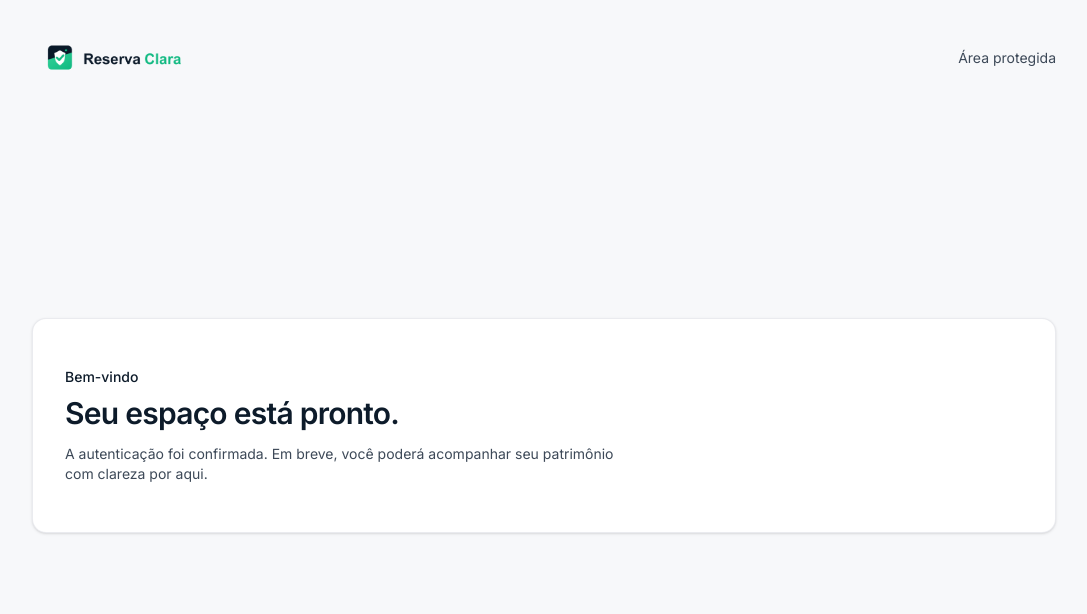
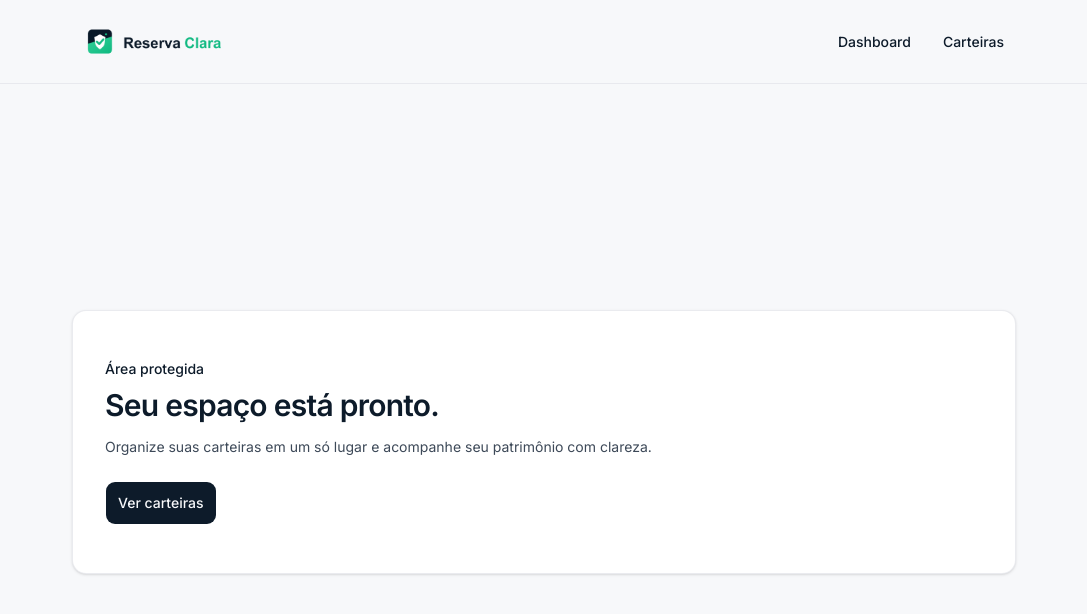
Before and after one commit to willian2s/reserva-clara, a Next.js app: page /dashboard in a window 1280 px wide. Shown: the top 614 px of the page, without its empty margins (96-1183 px from the left). Built offline with nearby package versions, Linux system fonts and the light colour scheme; no server answers; sample sign-in values are in the browser's storage.

Commit message:
feat(auth): add protected portfolio shell

```diff
--- /dev/null
+++ b/src/app/(app)/(protected)/dashboard/page.tsx
@@ -0,0 +1,29 @@
+import Link from "next/link";
+
+import { Card, CardContent } from "@/components/ui/card";
+import { buttonVariants } from "@/components/ui/button";
+
+export default function DashboardPage() {
+  return (
+    <section className="mx-auto flex w-full max-w-5xl flex-1 items-center px-4 py-12 sm:px-6 lg:px-10 lg:py-16">
+      <Card className="w-full border-border/80 shadow-sm">
+        <CardContent className="p-6 sm:p-8">
+          <p className="text-sm font-medium text-primary">Área protegida</p>
+          <h1 className="mt-2 font-heading text-2xl font-semibold tracking-tight sm:text-3xl">
+            Seu espaço está pronto.
+          </h1>
+          <p className="mt-3 max-w-xl text-muted-foreground">
+            Organize suas carteiras em um só lugar e acompanhe seu patrimônio
+            com clareza.
+          </p>
+          <Link
+            className={`${buttonVariants({ size: "lg" })} mt-6`}
+            href="/portfolios"
+          >
+            Ver carteiras
+          </Link>
+        </CardContent>
+      </Card>
+    </section>
+  );
+}
--- /dev/null
+++ b/src/app/(app)/(protected)/layout.tsx
@@ -0,0 +1,47 @@
+import Image from "next/image";
+import Link from "next/link";
+import type { ReactNode } from "react";
+
+import { AuthGate } from "@/components/auth/auth-gate";
+
+export default function ProtectedLayout({ children }: { children: ReactNode }) {
+  return (
+    <AuthGate>
+      <div className="flex min-h-full flex-1 flex-col">
+        <header className="border-b border-border/80 bg-background">
+          <div className="mx-auto flex w-full max-w-5xl flex-wrap items-center justify-between gap-4 px-4 py-4 sm:px-6 lg:px-10">
+            <Image
+              src="/brand/logo-horizontal.png"
+              alt="Reserva Clara"
+              width={979}
+              height={285}
+              priority
+              className="h-auto w-36 sm:w-44"
+            />
+            <nav aria-label="Navegação principal">
+              <ul className="flex items-center gap-2 text-sm font-medium">
+                <li>
+                  <Link
+                    className="rounded-control px-3 py-2 text-foreground underline-offset-4 hover:bg-muted hover:underline focus-visible:outline-none focus-visible:ring-3 focus-visible:ring-ring/50"
+                    href="/dashboard"
+                  >
+                    Dashboard
+                  </Link>
+                </li>
+                <li>
+                  <Link
+                    className="rounded-control px-3 py-2 text-foreground underline-offset-4 hover:bg-muted hover:underline focus-visible:outline-none focus-visible:ring-3 focus-visible:ring-ring/50"
+                    href="/portfolios"
+                  >
+                    Carteiras
+                  </Link>
+                </li>
+              </ul>
+            </nav>
+          </div>
+        </header>
+        <main className="flex flex-1 flex-col">{children}</main>
+      </div>
+    </AuthGate>
+  );
+}
--- a/src/app/(app)/dashboard/page.tsx
+++ /dev/null
@@ -1,5 +0,0 @@
-import { DashboardGate } from "@/components/auth/dashboard-gate";
-
-export default function DashboardPage() {
-  return <DashboardGate />;
-}
--- /dev/null
+++ b/src/components/auth/auth-gate.tsx
@@ -0,0 +1,77 @@
+"use client";
+
+import { Fragment, useEffect, useRef, useState, type ReactNode } from "react";
+import { onAuthStateChanged } from "firebase/auth";
+import { useRouter } from "next/navigation";
+
+import { auth } from "@/lib/firebase/client";
+
+type AuthState = "checking" | "authenticated" | "redirecting";
+
+const STATUS_MESSAGES = {
+  checking: "Verificando sua sessão...",
+  redirecting: "Sessão não encontrada. Redirecionando para o login...",
+} as const;
+
+type AuthGateProps = {
+  children: ReactNode;
+};
+
+export function AuthGate({ children }: AuthGateProps) {
+  const router = useRouter();
+  const [authState, setAuthState] = useState<AuthState>("checking");
+  const [authenticatedUserKey, setAuthenticatedUserKey] = useState<
+    string | null
+  >(null);
+  const isMountedRef = useRef(true);
+  const redirectStartedRef = useRef(false);
+
+  useEffect(() => {
+    isMountedRef.current = true;
+
+    const unsubscribe = onAuthStateChanged(auth, (user) => {
+      if (!isMountedRef.current) {
+        return;
+      }
+
+      if (user) {
+        setAuthenticatedUserKey(user.uid);
+        setAuthState("authenticated");
+        return;
+      }
+
+      if (redirectStartedRef.current) {
+        return;
+      }
+
+      redirectStartedRef.current = true;
+      setAuthenticatedUserKey(null);
+      setAuthState("redirecting");
+      router.replace("/login");
+    });
+
+    return () => {
+      isMountedRef.current = false;
+      unsubscribe();
+    };
+  }, [router]);
+
+  if (authState === "authenticated") {
+    return (
+      <Fragment key={authenticatedUserKey ?? "authenticated"}>
+        {children}
+      </Fragment>
+    );
+  }
+
+  return (
+    <main
+      className="flex flex-1 items-center justify-center px-4 py-10 sm:px-6 lg:py-16"
+      aria-busy="true"
+    >
+      <p className="text-sm text-muted-foreground" role="status" aria-live="polite">
+        {STATUS_MESSAGES[authState]}
+      </p>
+    </main>
+  );
+}
--- a/src/components/auth/dashboard-gate.tsx
+++ /dev/null
@@ -1,105 +0,0 @@
-"use client";
-
-import { useEffect, useRef, useState } from "react";
-import { useRouter } from "next/navigation";
-import { onAuthStateChanged } from "firebase/auth";
-import Image from "next/image";
-
-import { Card, CardContent } from "@/components/ui/card";
-import { auth } from "@/lib/firebase/client";
-
-type DashboardAuthState = "checking" | "authenticated" | "redirecting";
-
-const STATUS_MESSAGES = {
-  checking: "Verificando sua sessão...",
-  redirecting: "Sessão não encontrada. Redirecionando para o login...",
-} as const;
-
-export function DashboardGate() {
-  const router = useRouter();
-  const [authState, setAuthState] =
-    useState<DashboardAuthState>("checking");
-  const isMountedRef = useRef(true);
-  const redirectStartedRef = useRef(false);
-
-  useEffect(() => {
-    isMountedRef.current = true;
-
-    const unsubscribe = onAuthStateChanged(auth, (user) => {
-      if (!isMountedRef.current) {
-        return;
-      }
-
-      if (user) {
-        setAuthState("authenticated");
-        return;
-      }
-
-      if (redirectStartedRef.current) {
-        return;
-      }
-
-      redirectStartedRef.current = true;
-      setAuthState("redirecting");
-      router.replace("/login");
-    });
-
-    return () => {
-      isMountedRef.current = false;
-      unsubscribe();
-    };
-  }, [router]);
-
-  if (authState === "authenticated") {
-    return (
-      <main className="flex flex-1 flex-col px-4 py-6 sm:px-6 lg:px-10 lg:py-8">
-        <header className="mx-auto flex w-full max-w-5xl items-center justify-between">
-          <Image
-            src="/brand/logo-horizontal.png"
-            alt="Reserva Clara"
-            width={979}
-            height={285}
-            priority
-            className="h-auto w-36 sm:w-44"
-          />
-          <p className="text-sm text-muted-foreground">Área protegida</p>
-        </header>
-        <section className="mx-auto flex w-full max-w-5xl flex-1 items-center py-12">
-          <Card className="w-full border-border/80 shadow-sm">
-            <CardContent className="p-6 sm:p-8">
-              <p className="text-sm font-medium text-primary">Bem-vindo</p>
-              <h1 className="mt-2 font-heading text-2xl font-semibold tracking-tight sm:text-3xl">
-                Seu espaço está pronto.
-              </h1>
-              <p className="mt-3 max-w-xl text-muted-foreground">
-                A autenticação foi confirmada. Em breve, você poderá acompanhar
-                seu patrimônio com clareza por aqui.
-              </p>
-            </CardContent>
-          </Card>
-        </section>
-      </main>
-    );
-  }
-
-  const statusMessage = STATUS_MESSAGES[authState];
-
-  return (
-    <main
-      className="flex flex-1 flex-col items-center justify-center px-4 py-10 sm:px-6 lg:py-16"
-      aria-busy="true"
-    >
-      <Image
-        src="/brand/logo-mark.png"
-        alt=""
-        width={512}
-        height={512}
-        priority
-        className="mb-6 h-12 w-12"
-      />
-      <p className="text-sm text-muted-foreground" role="status" aria-live="polite">
-        {statusMessage}
-      </p>
-    </main>
-  );
-}
--- a/src/proxy.ts
+++ b/src/proxy.ts
@@ -79,7 +79,10 @@ export function proxy(request: NextRequest) {
 
   if (
     hostClass === "public" &&
-    (pathname === "/dashboard" || pathname.startsWith("/dashboard/"))
+    (pathname === "/dashboard" ||
+      pathname.startsWith("/dashboard/") ||
+      pathname === "/portfolios" ||
+      pathname.startsWith("/portfolios/"))
   ) {
     return redirectToFixedPath(APP_ORIGIN, pathname, 307);
   }
@@ -98,5 +101,10 @@ export function proxy(request: NextRequest) {
 }
 
 export const config = {
-  matcher: ["/", "/login/:path*", "/dashboard/:path*"],
+  matcher: [
+    "/",
+    "/login/:path*",
+    "/dashboard/:path*",
+    "/portfolios/:path*",
+  ],
 };
```
Also changed, not shown: 2 other files (tests, documents, lock files or other folders).
